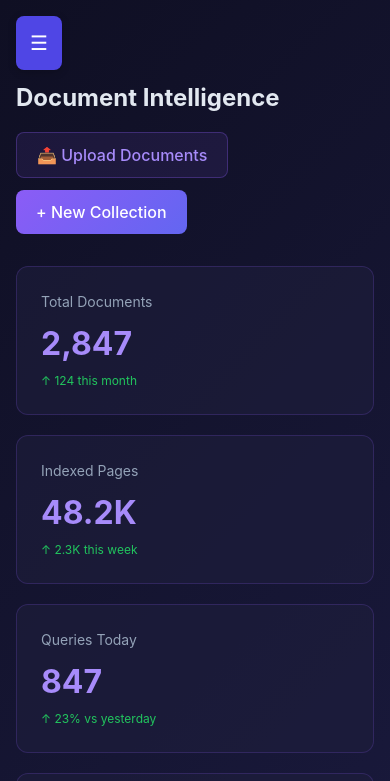
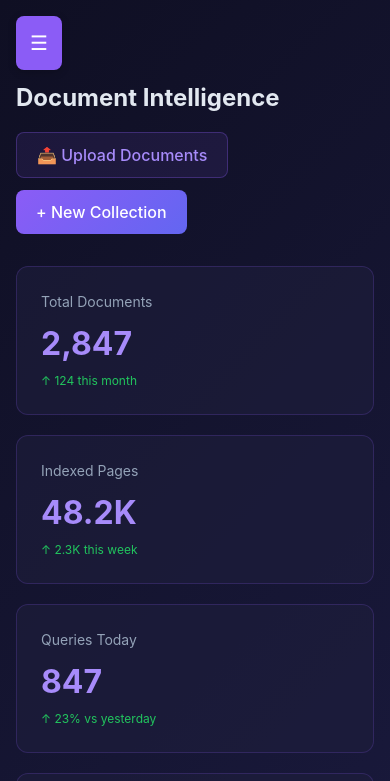
Before and after one commit to itsjessedev/documind, a plain HTML site: page frontend/dist/index.html in a window 390 px wide. Shown: the top 781 px of the page. Drawn offline with nearby package versions, Linux system fonts and the light colour scheme.

Commit message:
Update responsive hamburger menu colors

```diff
--- a/frontend/dist/index.html
+++ b/frontend/dist/index.html
@@ -377,7 +377,7 @@
             top: 16px;
             left: 16px;
             z-index: 1000;
-            background: #4f46e5;
+            background: #8b5cf6;
             color: white;
             border: none;
             padding: 12px 14px;
```
